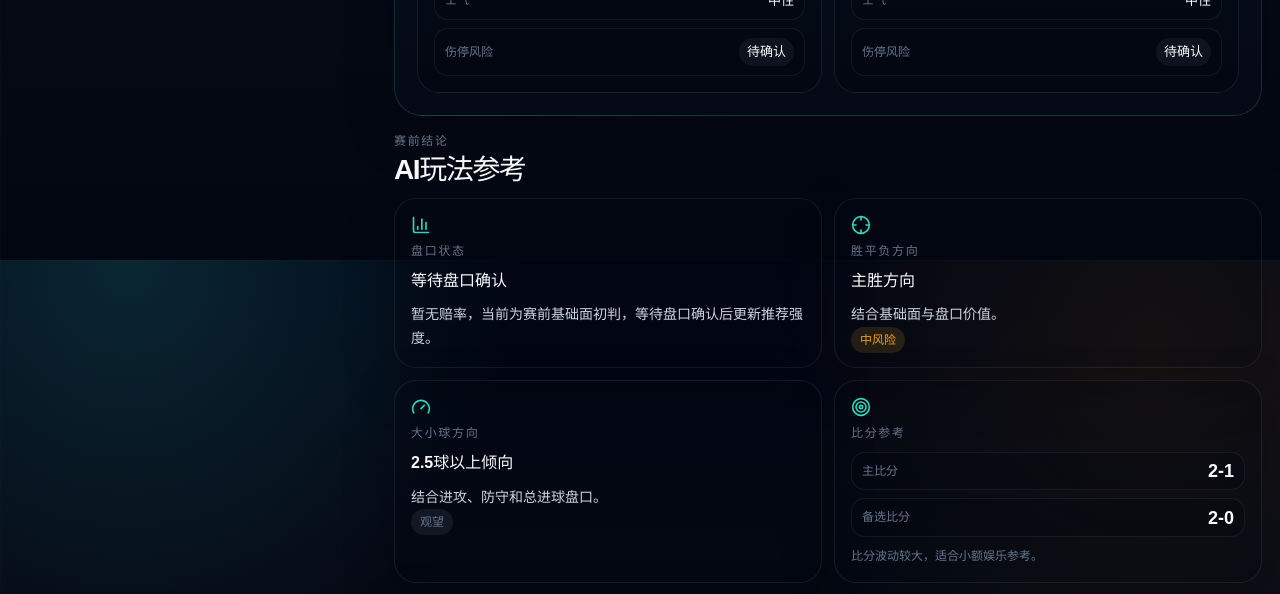
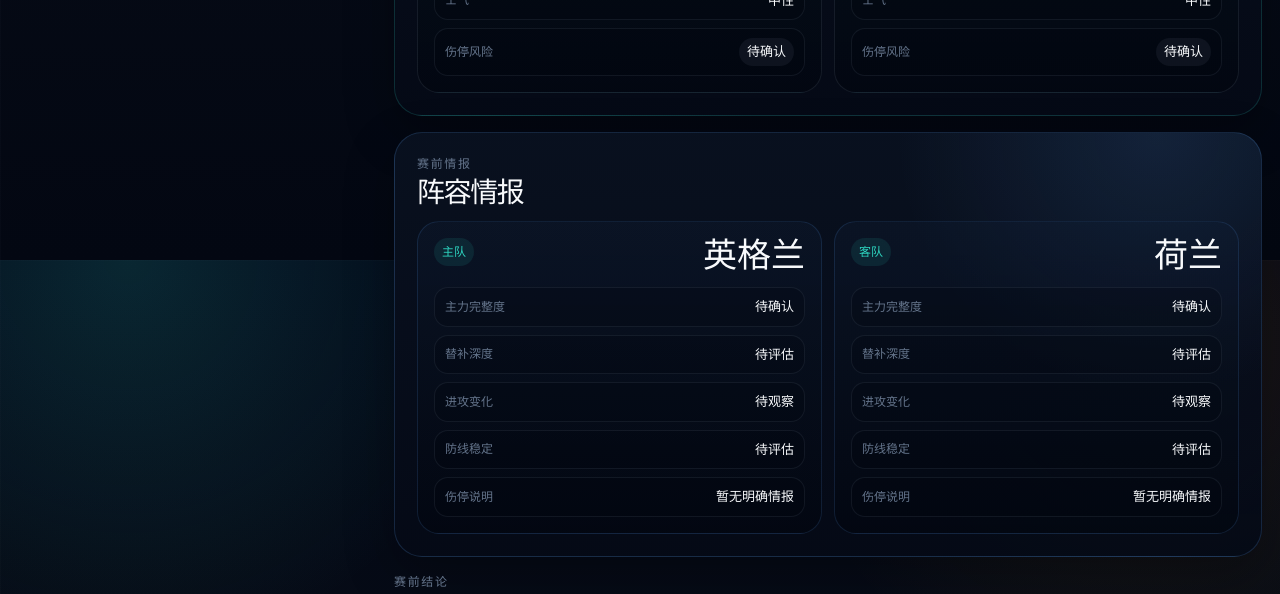
Before and after one commit to chendundun11/worldcup-betting-dashboard, a React (Vite) app: page / in a window 1280 px wide. Shown: the part 2140-2734 px from the top of the page. Built offline with nearby package versions, Linux system fonts and the light colour scheme; no server answers.

Commit message:
新增阵容情报本地模块

```diff
--- a/src/App.css
+++ b/src/App.css
@@ -660,6 +660,13 @@
     linear-gradient(180deg, rgba(9, 17, 32, 0.96), rgba(5, 10, 22, 0.94));
 }
 
+.squad-insight-panel {
+  border-color: rgba(96, 165, 250, 0.18);
+  background:
+    radial-gradient(circle at 88% 0%, rgba(96, 165, 250, 0.12), transparent 30%),
+    linear-gradient(180deg, rgba(9, 17, 32, 0.96), rgba(5, 10, 22, 0.94));
+}
+
 .team-status-grid {
   display: grid;
   grid-template-columns: repeat(2, minmax(0, 1fr));
@@ -673,6 +680,13 @@
   border-radius: 22px;
   background:
     linear-gradient(180deg, rgba(45, 212, 191, 0.06), rgba(2, 6, 14, 0.3)),
+    rgba(2, 6, 14, 0.32);
+}
+
+.squad-insight-card {
+  border-color: rgba(96, 165, 250, 0.14);
+  background:
+    linear-gradient(180deg, rgba(96, 165, 250, 0.06), rgba(2, 6, 14, 0.3)),
     rgba(2, 6, 14, 0.32);
 }
 
--- a/src/App.jsx
+++ b/src/App.jsx
@@ -13,6 +13,7 @@ import {
 } from 'lucide-react'
 import betHistoryData from './data/betHistory.json'
 import { localOdds } from './data/localOdds'
+import { SQUAD_INSIGHTS } from './data/squadInsights'
 import { TEAM_PROFILES } from './data/teamProfiles'
 import teamsData from './data/teams.json'
 import { getInitialMatchSnapshot, getMatches } from './services/matchApi'
@@ -82,6 +83,22 @@ const teamStatusFields = [
   { key: 'fitness', label: '体能状态' },
   { key: 'morale', label: '士气' },
   { key: 'injuryRisk', label: '伤停风险' },
+]
+
+const DEFAULT_SQUAD_INSIGHT = {
+  coreLineup: '待确认',
+  benchDepth: '待评估',
+  attackingOptions: '待观察',
+  defensiveStability: '待评估',
+  injuryNote: '暂无明确情报',
+}
+
+const squadInsightFields = [
+  { key: 'coreLineup', label: '主力完整度' },
+  { key: 'benchDepth', label: '替补深度' },
+  { key: 'attackingOptions', label: '进攻变化' },
+  { key: 'defensiveStability', label: '防线稳定' },
+  { key: 'injuryNote', label: '伤停说明' },
 ]
 
 const teamNameMap = {
@@ -210,6 +227,15 @@ function getTeamStatusProfile(match, side) {
   }
 }
 
+function getSquadInsight(match, side) {
+  const rawTeamName = getRawTeamName(match, side)
+
+  return {
+    ...DEFAULT_SQUAD_INSIGHT,
+    ...(SQUAD_INSIGHTS[rawTeamName] ?? {}),
+  }
+}
+
 function getInjuryRiskTone(value) {
   if (value === '高') return 'high'
   if (value === '中') return 'medium'
@@ -243,6 +269,25 @@ function TeamStatusCard({ sideLabel, teamName, profile }) {
             </p>
           )
         })}
+      </div>
+    </article>
+  )
+}
+
+function SquadInsightCard({ sideLabel, teamName, insight }) {
+  return (
+    <article className="team-status-card squad-insight-card">
+      <div className="team-status-card-header">
+        <span>{sideLabel}</span>
+        <h3>{teamName}</h3>
+      </div>
+      <div className="team-status-list">
+        {squadInsightFields.map((field) => (
+          <p className="team-status-row" key={field.key}>
+            <span>{field.label}</span>
+            <strong>{insight[field.key] ?? DEFAULT_SQUAD_INSIGHT[field.key]}</strong>
+          </p>
+        ))}
       </div>
     </article>
   )
@@ -1368,6 +1413,8 @@ function App() {
   const analysisTimeline = buildAnalysisTimeline(lastAnalyzedAt)
   const homeTeamStatus = getTeamStatusProfile(selectedMatch, 'home')
   const awayTeamStatus = getTeamStatusProfile(selectedMatch, 'away')
+  const homeSquadInsight = getSquadInsight(selectedMatch, 'home')
+  const awaySquadInsight = getSquadInsight(selectedMatch, 'away')
 
   function handleReanalyze() {
     if (isAnalyzing) return
@@ -1596,6 +1643,25 @@ function App() {
               />
               <TeamStatusCard
                 profile={awayTeamStatus}
+                sideLabel="客队"
+                teamName={selectedMatch.awayTeam.name}
+              />
+            </div>
+          </section>
+
+          <section className="team-status-panel squad-insight-panel" aria-label="阵容情报">
+            <div className="section-title compact-title">
+              <span>赛前情报</span>
+              <h2>阵容情报</h2>
+            </div>
+            <div className="team-status-grid">
+              <SquadInsightCard
+                insight={homeSquadInsight}
+                sideLabel="主队"
+                teamName={selectedMatch.homeTeam.name}
+              />
+              <SquadInsightCard
+                insight={awaySquadInsight}
                 sideLabel="客队"
                 teamName={selectedMatch.awayTeam.name}
               />
--- /dev/null
+++ b/src/data/squadInsights.js
@@ -0,0 +1,86 @@
+export const SQUAD_INSIGHTS = {
+  Mexico: {
+    coreLineup: '主力框架完整',
+    benchDepth: '替补深度较强',
+    attackingOptions: '前场冲击点较多',
+    defensiveStability: '防线稳定性中等',
+    injuryNote: '暂无明显核心伤停',
+  },
+  'South Africa': {
+    coreLineup: '主力完整度中等',
+    benchDepth: '替补深度一般',
+    attackingOptions: '反击速度具备威胁',
+    defensiveStability: '防线稳定性一般',
+    injuryNote: '存在一定伤停不确定性',
+  },
+  'South Korea': {
+    coreLineup: '主力框架较完整',
+    benchDepth: '替补深度中等',
+    attackingOptions: '边路推进能力较强',
+    defensiveStability: '防线协同性稳定',
+    injuryNote: '暂无明显核心伤停',
+  },
+  Czechia: {
+    coreLineup: '主力完整度较高',
+    benchDepth: '替补深度中等',
+    attackingOptions: '定位球和转换具备威胁',
+    defensiveStability: '防线稳定性较强',
+    injuryNote: '伤停影响待持续观察',
+  },
+  Canada: {
+    coreLineup: '主力框架较完整',
+    benchDepth: '替补深度中等',
+    attackingOptions: '前场速度优势明显',
+    defensiveStability: '防线稳定性中等',
+    injuryNote: '存在一定伤停不确定性',
+  },
+  'Bosnia-Herzegovina': {
+    coreLineup: '主力完整度中等',
+    benchDepth: '替补深度一般',
+    attackingOptions: '中前场衔接依赖整体节奏',
+    defensiveStability: '防线经验较足',
+    injuryNote: '伤停影响待持续观察',
+  },
+  'United States': {
+    coreLineup: '主力框架完整',
+    benchDepth: '替补深度较强',
+    attackingOptions: '前场压迫和冲击点充足',
+    defensiveStability: '防线稳定性中等',
+    injuryNote: '暂无明显核心伤停',
+  },
+  Paraguay: {
+    coreLineup: '主力完整度中等',
+    benchDepth: '替补深度一般',
+    attackingOptions: '反击与定位球具备威胁',
+    defensiveStability: '防线韧性较强',
+    injuryNote: '存在一定伤停不确定性',
+  },
+  Qatar: {
+    coreLineup: '主力完整度中等',
+    benchDepth: '替补深度一般',
+    attackingOptions: '反击端需要效率支撑',
+    defensiveStability: '防线稳定性偏弱',
+    injuryNote: '伤停影响待持续观察',
+  },
+  Switzerland: {
+    coreLineup: '主力框架完整',
+    benchDepth: '替补深度较强',
+    attackingOptions: '中前场变化较多',
+    defensiveStability: '防线稳定性较强',
+    injuryNote: '暂无明显核心伤停',
+  },
+  Brazil: {
+    coreLineup: '主力框架完整',
+    benchDepth: '替补深度很强',
+    attackingOptions: '前场变化丰富',
+    defensiveStability: '防线稳定性较强',
+    injuryNote: '暂无明显核心伤停',
+  },
+  Morocco: {
+    coreLineup: '主力框架较完整',
+    benchDepth: '替补深度中等',
+    attackingOptions: '反击和边路推进具备威胁',
+    defensiveStability: '防线稳定性较强',
+    injuryNote: '暂无明显核心伤停',
+  },
+}
```
